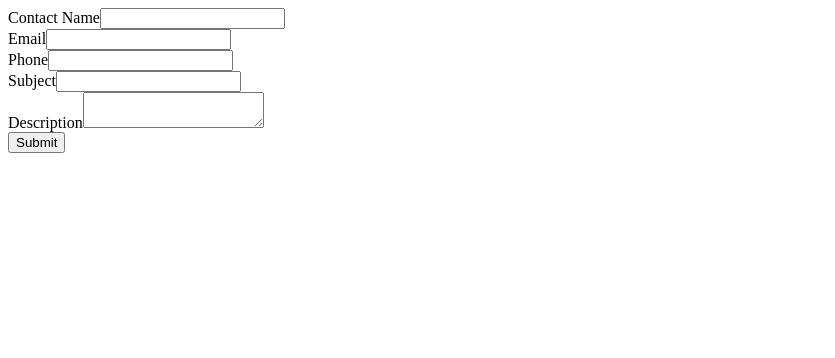
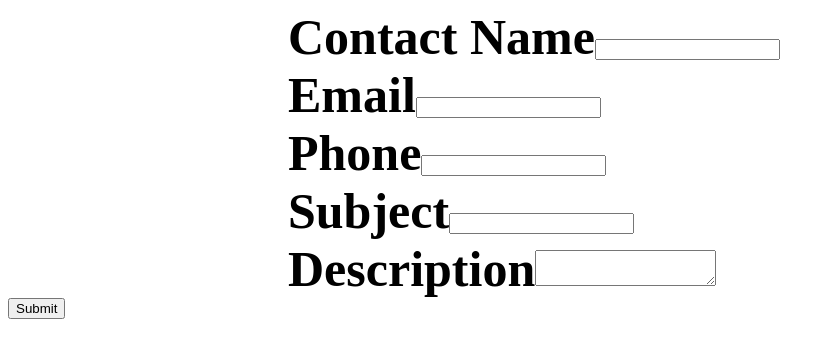
Before and after one commit to aygerim2211/customercase, a plain HTML site: page index.html in a window 1280 px wide. Shown: the whole page, without its empty margins (0-835 px from the left). Drawn offline with Linux system fonts and the light colour scheme.

Commit message:
Update index.html

```diff
--- a/index.html
+++ b/index.html
@@ -1,3 +1,13 @@
+<style>
+        label {
+      font-size: 50px;
+      font-weight: bold;
+      color: rgb(0, 0, 0);
+      margin-left: 280px;
+    }
+
+    </style>
+
  <!--  a---------------------------------------------------------------------  -->
 <!--  NOTE: Please add the following <META> element to your page <HEAD>.      -->
 <!--  If necessary, please modify the charset parameter to specify the        -->
```
Lines whose indentation alone changed are shown as unchanged.
